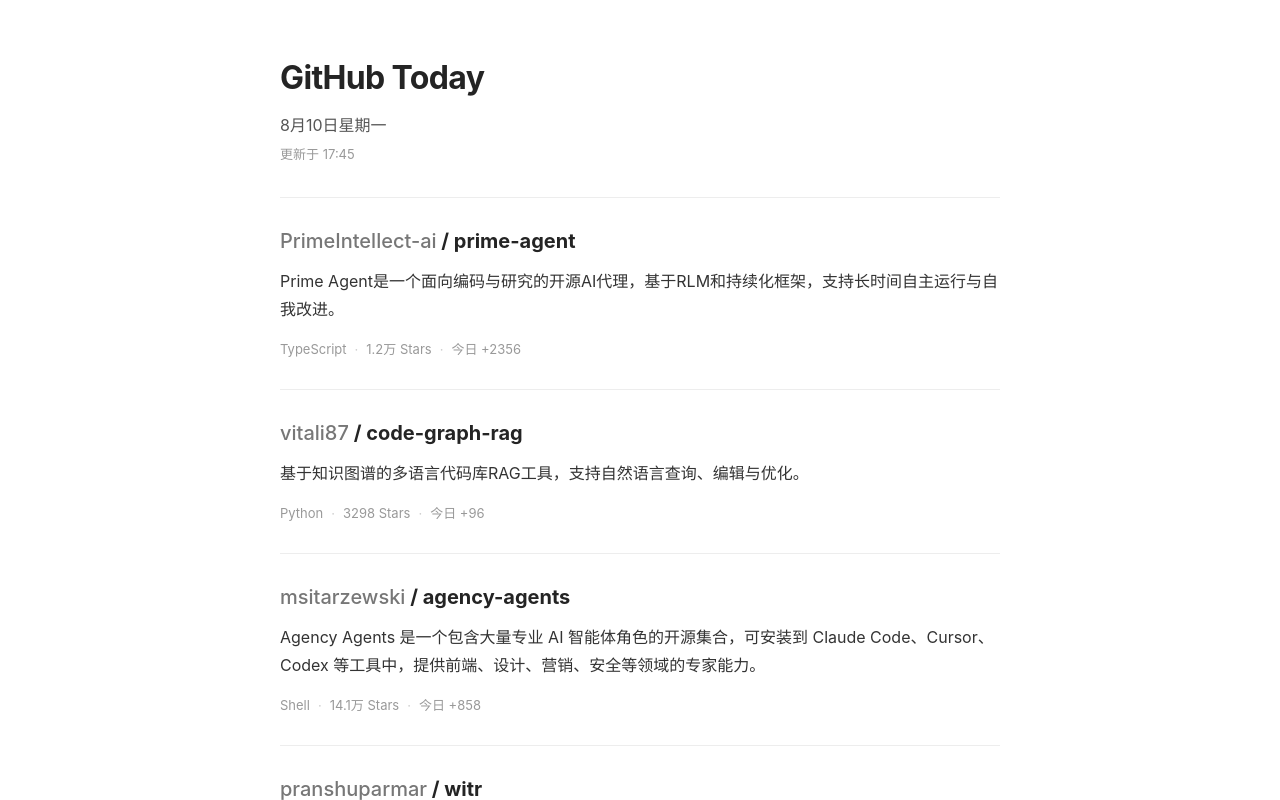
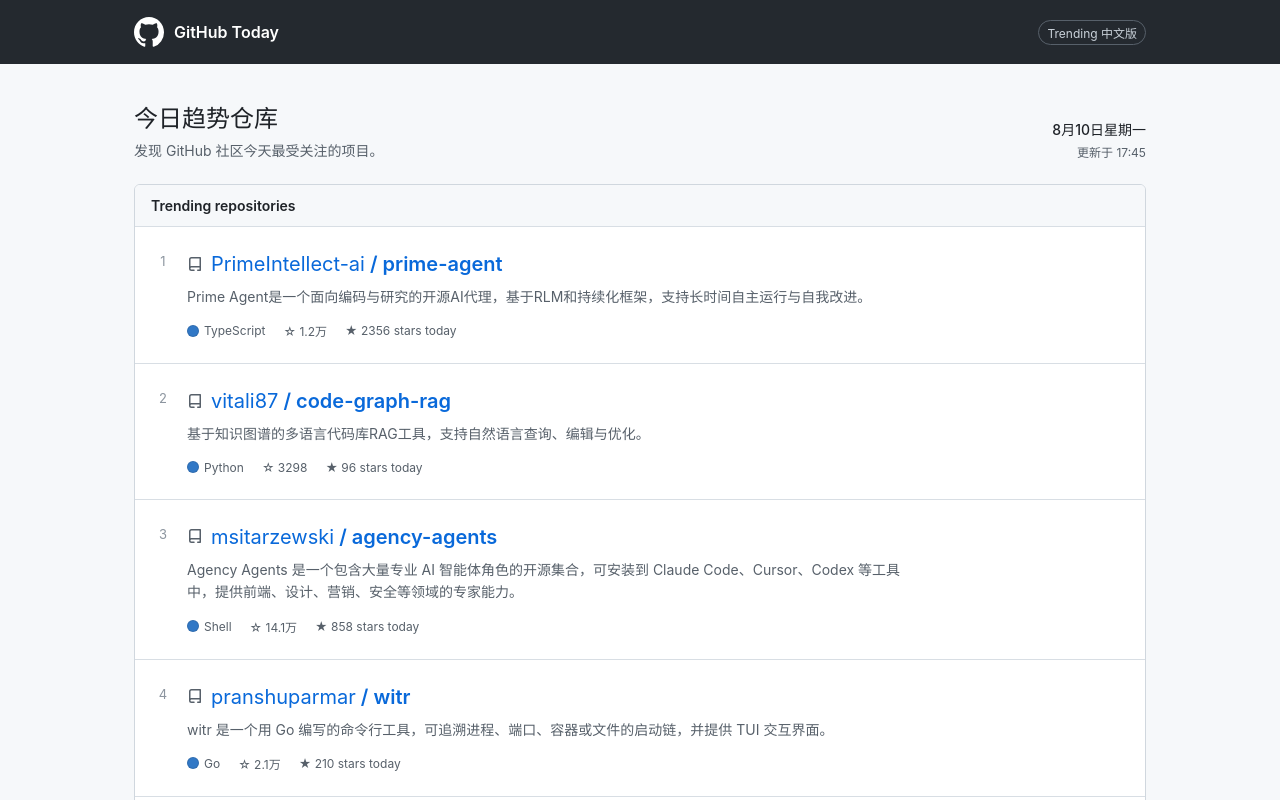
Before and after one commit to YQX14583/github-today, a Next.js app: page / in a window 1280 px wide. Shown: the top 800 px of the page. Built offline with nearby package versions, Linux system fonts and the light colour scheme.

Commit message:
add GitHub UI and iOS PWA support

```diff
--- a/app/globals.css
+++ b/app/globals.css
@@ -1,64 +1,86 @@
 :root {
-  color: #242424;
-  background: #ffffff;
-  font-family: -apple-system, BlinkMacSystemFont, "Segoe UI", "PingFang SC", "Hiragino Sans GB", "Microsoft YaHei", sans-serif;
+  color: #1f2328;
+  background: #f6f8fa;
+  font-family: -apple-system, BlinkMacSystemFont, "Segoe UI", "Noto Sans", Helvetica, Arial, "PingFang SC", sans-serif;
   font-synthesis: none;
 }
 
 * { box-sizing: border-box; }
-body { margin: 0; background: #fff; }
+body { margin: 0; background: #f6f8fa; color: #1f2328; }
 a { color: inherit; }
 
-.feed,
-.article-page {
-  width: min(100% - 40px, 720px);
-  margin: 0 auto;
-  padding: 58px 0 100px;
-}
+.site-nav { height: 64px; background: #24292f; color: #fff; }
+.nav-inner { width: min(100% - 48px, 1012px); height: 100%; margin: auto; display: flex; align-items: center; justify-content: space-between; }
+.brand { display: inline-flex; align-items: center; gap: 10px; color: #fff; font-size: 16px; font-weight: 600; text-decoration: none; }
+.brand svg { width: 30px; height: 30px; fill: currentColor; }
+.nav-badge { padding: 3px 8px; border: 1px solid #57606a; border-radius: 20px; color: #c9d1d9; font-size: 12px; }
 
-.feed-header { padding-bottom: 34px; border-bottom: 1px solid #ededed; }
-.feed-header h1 { margin: 0 0 14px; font-size: 32px; line-height: 1.25; letter-spacing: -.02em; }
-.feed-header p { margin: 0 0 7px; font-size: 16px; color: #555; }
-.feed-header small { color: #999; font-size: 13px; }
+.feed { width: min(100% - 48px, 1012px); margin: 0 auto; padding: 40px 0 80px; }
+.feed-header { display: flex; align-items: flex-end; justify-content: space-between; gap: 24px; margin-bottom: 24px; }
+.feed-header h1 { margin: 0 0 6px; font-size: 24px; line-height: 1.25; font-weight: 600; }
+.feed-header p { margin: 0; color: #57606a; font-size: 14px; }
+.date-block { display: flex; flex-direction: column; align-items: flex-end; gap: 4px; color: #57606a; font-size: 12px; }
+.date-block strong { color: #1f2328; font-size: 14px; font-weight: 500; }
 
-.repository-preview {
-  display: block;
-  padding: 29px 0 31px;
-  border-bottom: 1px solid #ededed;
-  text-decoration: none;
-}
-.repository-preview h2 { margin: 0 0 12px; font-size: 20px; line-height: 1.4; font-weight: 650; }
-.repository-preview h2 span { color: #777; font-weight: 500; }
-.repository-preview p { margin: 0 0 15px; color: #333; font-size: 16px; line-height: 1.75; }
-.repository-preview small { color: #999; font-size: 13px; }
-.repository-preview small i { margin: 0 8px; font-style: normal; color: #ccc; }
-.repository-preview:hover h2 { text-decoration: underline; text-underline-offset: 4px; }
+.repository-panel { overflow: hidden; border: 1px solid #d0d7de; border-radius: 6px; background: #fff; }
+.panel-title { padding: 12px 16px; border-bottom: 1px solid #d8dee4; background: #f6f8fa; font-size: 14px; font-weight: 600; }
+.repository-preview { display: flex; gap: 12px; position: relative; padding: 24px 16px; border-bottom: 1px solid #d8dee4; }
+.repository-preview:last-child { border-bottom: 0; }
+.repository-preview:hover { background: #f6f8fa; }
+.repo-rank { width: 24px; padding-top: 2px; color: #8c959f; font-size: 13px; text-align: center; }
+.repo-main { min-width: 0; flex: 1; }
+.repository-preview h2 { display: flex; align-items: center; gap: 8px; margin: 0 0 8px; color: #0969da; font-size: 20px; line-height: 1.35; font-weight: 600; }
+.repository-preview h2 svg { flex: 0 0 auto; width: 16px; height: 16px; fill: #57606a; }
+.repository-preview h2 a { text-decoration: none; }
+.repository-preview h2 a:hover { text-decoration: underline; }
+.repository-preview h2 span { font-weight: 400; }
+.repository-preview p { max-width: 720px; margin: 0 0 14px; color: #57606a; font-size: 14px; line-height: 1.6; }
+.repo-meta { display: flex; flex-wrap: wrap; gap: 18px; color: #57606a; font-size: 12px; }
+.repo-meta > span, .article-header div > span { display: inline-flex; align-items: center; gap: 5px; }
+.language-dot { width: 12px; height: 12px; border: 1px solid rgba(31,35,40,.15); border-radius: 50%; background: #3178c6; }
+.github-button { border: 1px solid rgba(31,35,40,.15); border-radius: 6px; background: #f6f8fa; box-shadow: 0 1px 0 rgba(31,35,40,.04); color: #24292f; font-size: 12px; font-weight: 500; text-decoration: none; }
+.github-button:hover { background: #f3f4f6; border-color: rgba(31,35,40,.25); }
 
-.back-link { display: inline-block; margin-bottom: 40px; color: #777; font-size: 14px; text-decoration: none; }
-.article-header { padding-bottom: 32px; border-bottom: 1px solid #ededed; }
-.article-header h1 { margin: 0 0 18px; font-size: 30px; line-height: 1.35; letter-spacing: -.02em; }
-.article-header > p { margin: 0 0 18px; color: #444; font-size: 18px; line-height: 1.75; }
-.article-header div { display: flex; gap: 9px; color: #999; font-size: 13px; }
-.article-header a { color: #576b95; text-decoration: none; }
+.article-page { width: min(100% - 48px, 900px); margin: 0 auto; padding: 32px 0 80px; }
+.back-link { display: inline-block; margin-bottom: 20px; color: #0969da; font-size: 14px; text-decoration: none; }
+.back-link:hover { text-decoration: underline; }
+.article-header { padding: 0 0 20px; border-bottom: 1px solid #d8dee4; }
+.article-header h1 { margin: 0 0 12px; color: #0969da; font-size: 26px; line-height: 1.35; font-weight: 600; }
+.article-header h1 span { font-weight: 400; }
+.article-header > p { margin: 0 0 16px; color: #57606a; font-size: 16px; line-height: 1.6; }
+.article-header div { display: flex; align-items: center; gap: 16px; color: #57606a; font-size: 13px; }
+.github-button { margin-left: auto; padding: 5px 12px; }
 
-.article-content { padding-top: 18px; font-size: 17px; line-height: 1.9; word-break: break-word; }
-.article-content h1 { font-size: 25px; margin: 42px 0 18px; }
-.article-content h2 { font-size: 22px; margin: 42px 0 18px; }
-.article-content h3 { font-size: 19px; margin: 34px 0 14px; }
-.article-content p { margin: 18px 0; }
-.article-content ul, .article-content ol { margin: 18px 0; padding-left: 1.5em; }
-.article-content li { margin: 8px 0; }
-.article-content blockquote { margin: 24px 0; padding-left: 16px; border-left: 3px solid #ddd; color: #666; }
-.article-content pre { margin: 24px 0; padding: 17px; overflow-x: auto; border-radius: 3px; background: #f6f6f6; font-size: 14px; line-height: 1.65; }
-.article-content code { font-family: "SFMono-Regular", Consolas, monospace; }
-.article-content :not(pre) > code { padding: 2px 5px; border-radius: 3px; background: #f4f4f4; font-size: .88em; }
-.article-content a { color: #576b95; text-decoration: none; }
-.article-content hr { margin: 40px 0; border: 0; border-top: 1px solid #ededed; }
+.article-content { margin-top: 24px; padding: 32px; border: 1px solid #d0d7de; border-radius: 6px; background: #fff; font-size: 16px; line-height: 1.65; word-break: break-word; }
+.article-content > :first-child { margin-top: 0 !important; }
+.article-content > :last-child { margin-bottom: 0 !important; }
+.article-content h1, .article-content h2 { padding-bottom: .3em; border-bottom: 1px solid #d8dee4; font-weight: 600; }
+.article-content h1 { margin: 24px 0 16px; font-size: 2em; }
+.article-content h2 { margin: 24px 0 16px; font-size: 1.5em; }
+.article-content h3 { margin: 24px 0 16px; font-size: 1.25em; }
+.article-content p { margin: 0 0 16px; }
+.article-content ul, .article-content ol { margin: 0 0 16px; padding-left: 2em; }
+.article-content li + li { margin-top: .25em; }
+.article-content blockquote { margin: 0 0 16px; padding: 0 1em; border-left: .25em solid #d0d7de; color: #656d76; }
+.article-content pre { margin: 0 0 16px; padding: 16px; overflow: auto; border-radius: 6px; background: #f6f8fa; font-size: 13px; line-height: 1.45; }
+.article-content code { font-family: ui-monospace, SFMono-Regular, Consolas, "Liberation Mono", monospace; }
+.article-content :not(pre) > code { padding: .2em .4em; border-radius: 6px; background: rgba(175,184,193,.2); font-size: 85%; }
+.article-content a { color: #0969da; text-decoration: none; }
+.article-content a:hover { text-decoration: underline; }
+.article-content hr { height: .25em; margin: 24px 0; border: 0; background: #d8dee4; }
 .article-content img { display: none; }
 
 @media (max-width: 640px) {
-  .feed, .article-page { width: min(100% - 32px, 720px); padding-top: 36px; }
-  .feed-header h1 { font-size: 28px; }
-  .article-header h1 { font-size: 26px; }
-  .article-content { font-size: 16px; }
+  .nav-inner, .feed, .article-page { width: min(100% - 32px, 1012px); }
+  .feed { padding-top: 28px; }
+  .feed-header { align-items: flex-start; flex-direction: column; }
+  .date-block { align-items: flex-start; }
+  .repo-rank { display: none; }
+  .repository-preview { padding: 20px 16px; }
+  .repository-preview h2 { font-size: 17px; }
+  .star-meta { display: none !important; }
+  .article-header h1 { font-size: 22px; }
+  .article-header div { flex-wrap: wrap; }
+  .github-button { margin-left: 0; }
+  .article-content { margin-right: -16px; margin-left: -16px; padding: 24px 16px; border-right: 0; border-left: 0; border-radius: 0; }
 }
--- a/app/layout.tsx
+++ b/app/layout.tsx
@@ -1,9 +1,28 @@
-import type { Metadata } from "next";
+import type { Metadata, Viewport } from "next";
 import "./globals.css";
 
 export const metadata: Metadata = {
-  title: "GitHub Today",
-  description: "每日 GitHub Trending 中文阅读"
+  applicationName: "GitHub Today",
+  title: {
+    default: "GitHub Today",
+    template: "%s · GitHub Today"
+  },
+  description: "每日 GitHub Trending 中文阅读",
+  manifest: "/manifest.webmanifest",
+  appleWebApp: {
+    capable: true,
+    title: "GitHub Today",
+    statusBarStyle: "black-translucent"
+  },
+  formatDetection: {
+    telephone: false
+  }
+};
+
+export const viewport: Viewport = {
+  themeColor: "#24292f",
+  colorScheme: "light",
+  viewportFit: "cover"
 };
 
 export default function RootLayout({ children }: Readonly<{ children: React.ReactNode }>) {
--- a/app/page.tsx
+++ b/app/page.tsx
@@ -29,33 +29,50 @@
   const today = await readToday();
 
   return (
+    <>
+      <nav className="site-nav">
+        <div className="nav-inner">
+          <Link className="brand" href="/" aria-label="GitHub Today 首页">
+            <svg viewBox="0 0 16 16" aria-hidden="true"><path d="M8 0C3.58 0 0 3.64 0 8.13c0 3.59 2.29 6.64 5.47 7.71.4.08.55-.18.55-.39 0-.19-.01-.83-.01-1.51-2.01.38-2.53-.5-2.69-.96-.09-.23-.48-.96-.82-1.15-.28-.15-.68-.53-.01-.54.63-.01 1.08.59 1.23.83.72 1.23 1.87.88 2.33.67.07-.53.28-.88.51-1.08-1.78-.21-3.64-.91-3.64-4.02 0-.89.31-1.62.82-2.19-.08-.2-.36-1.04.08-2.16 0 0 .67-.22 2.2.84A7.53 7.53 0 0 1 8 3.91c.68 0 1.36.09 2 .27 1.53-1.06 2.2-.84 2.2-.84.44 1.12.16 1.96.08 2.16.51.57.82 1.3.82 2.19 0 3.12-1.87 3.81-3.65 4.02.29.25.54.74.54 1.51 0 1.09-.01 1.97-.01 2.24 0 .22.15.47.55.39A8.12 8.12 0 0 0 16 8.13C16 3.64 12.42 0 8 0Z" /></svg>
+            <span>GitHub Today</span>
+          </Link>
+          <span className="nav-badge">Trending 中文版</span>
+        </div>
+      </nav>
+
       <main className="feed">
         <header className="feed-header">
-        <h1>GitHub Today</h1>
-        <p>{formatDate(today.date)}</p>
-        <small>更新于 {formatUpdatedAt(today.updatedAt)}</small>
+          <div>
+            <h1>今日趋势仓库</h1>
+            <p>发现 GitHub 社区今天最受关注的项目。</p>
+          </div>
+          <div className="date-block">
+            <strong>{formatDate(today.date)}</strong>
+            <span>更新于 {formatUpdatedAt(today.updatedAt)}</span>
+          </div>
         </header>
 
-      <div className="repository-list">
-        {today.repositories.map((repository) => (
-          <Link className="repository-preview" href={`/repo/${repository.slug}`} key={repository.slug}>
+        <section className="repository-panel" aria-label="今日趋势仓库">
+          <div className="panel-title">Trending repositories</div>
+          {today.repositories.map((repository, index) => (
+            <article className="repository-preview" key={repository.slug}>
+              <div className="repo-rank">{index + 1}</div>
+              <div className="repo-main">
                 <h2>
-              <span>{repository.owner}</span> / {repository.name}
+                  <svg viewBox="0 0 16 16" aria-hidden="true"><path d="M2 2.5A2.5 2.5 0 0 1 4.5 0h8.75a.75.75 0 0 1 .75.75v12.5a.75.75 0 0 1-.75.75h-2.5a.75.75 0 0 1 0-1.5h1.75v-2H4.5c-.55 0-1 .45-1 1s.45 1 1 1H7a.75.75 0 0 1 0 1.5H4.5A2.5 2.5 0 0 1 2 11.5Zm1.5 6.71c.31-.13.65-.21 1-.21h8V1.5h-8a1 1 0 0 0-1 1Z" /></svg>
+                  <Link href={`/repo/${repository.slug}`}><span>{repository.owner}</span> / {repository.name}</Link>
                 </h2>
                 <p>{repository.summary}</p>
-            <small>
-              {repository.language || "其他"}
-              <i>·</i>
-              {formatStars(repository.stars)} Stars
-              {repository.starsToday > 0 && (
-                <>
-                  <i>·</i>今日 +{formatStars(repository.starsToday)}
+                <div className="repo-meta">
+                  <span><i className="language-dot" />{repository.language || "其他"}</span>
+                  <span className="star-meta">☆ {formatStars(repository.stars)}</span>
+                  {repository.starsToday > 0 && <span>★ {formatStars(repository.starsToday)} stars today</span>}
+                </div>
+              </div>
+            </article>
+          ))}
+        </section>
+      </main>
     </>
-              )}
-            </small>
-          </Link>
-        ))}
-      </div>
-    </main>
   );
 }
```
Also changed, not shown: app/apple-icon.tsx (added, +29 -0 lines), app/icon.tsx (added, +29 -0 lines), app/manifest.ts (added, +30 -0 lines), app/repo/[slug]/page.tsx (+21 -7 lines). Lines whose indentation alone changed are shown as unchanged.
